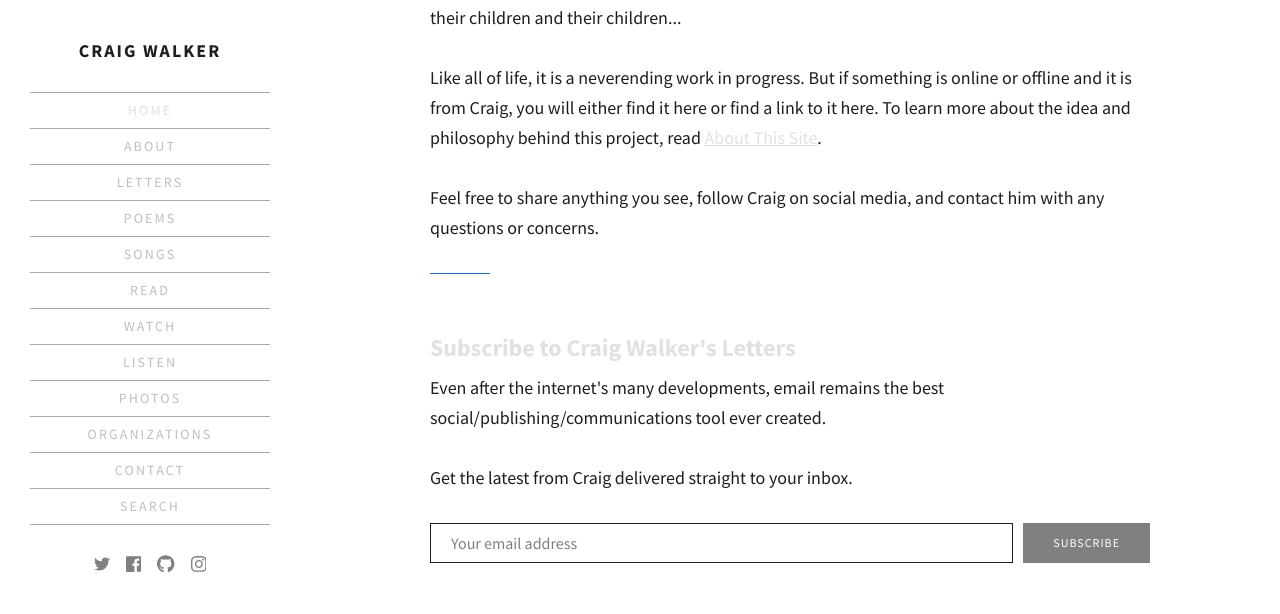
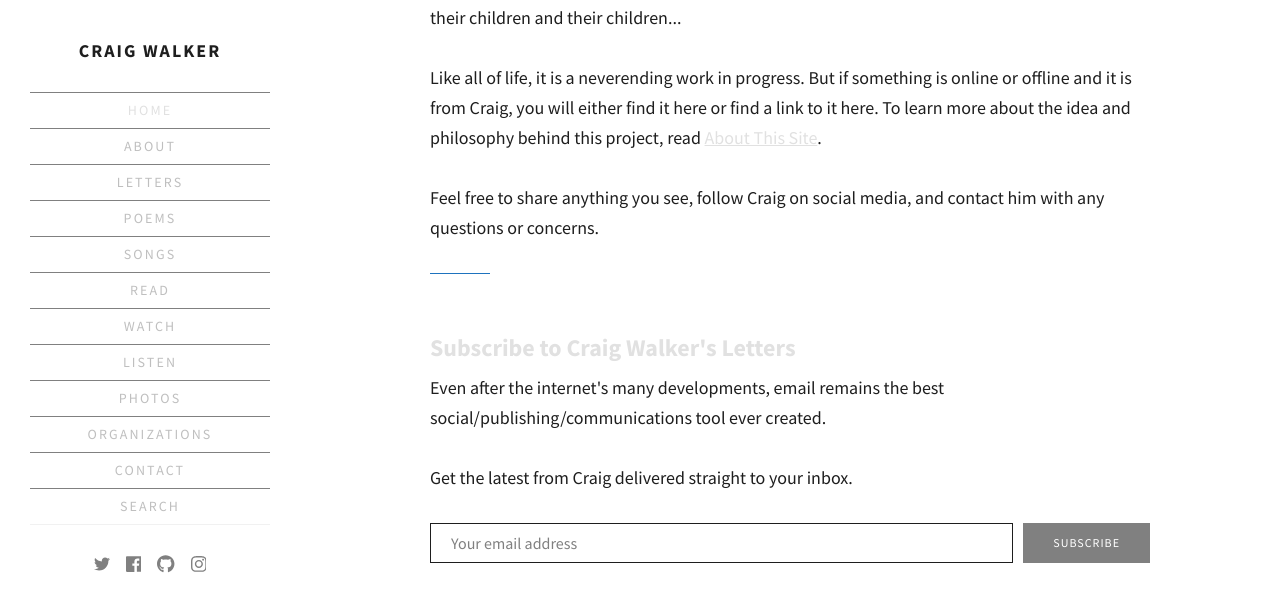
Before and after one commit to walkercraig/walkercraig, a Jekyll site: the page built from index.html, in a window 1280 px wide. Shown: the part 151-765 px from the top of the page. Built offline with Jekyll 4.4.1, drawn with Linux system fonts in a browser that asks for light colours; some web fonts are replaced; the list of posts is cut into pages by our own code.

Commit message:
Update _header.scss

```diff
--- a/_sass/_header.scss
+++ b/_sass/_header.scss
@@ -112,7 +112,7 @@
 }
 
 .menu {
-  border-bottom: 1px solid #aaa;
+  border-bottom: 1px solid #f1f1f1;
   font-size: 0.77778rem;
   line-height: 1.5;
   letter-spacing: 0.15em;
@@ -123,7 +123,7 @@
 }
 
 .menu-item {
-  border-top: 1px solid #aaa;
+  border-top: 1px solid #808080;
   padding: 0.5em 0;
 }
 
```
